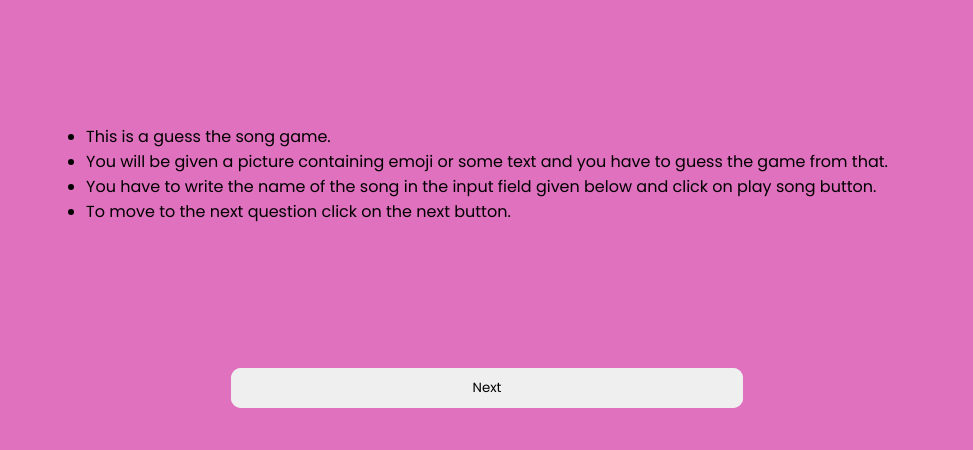
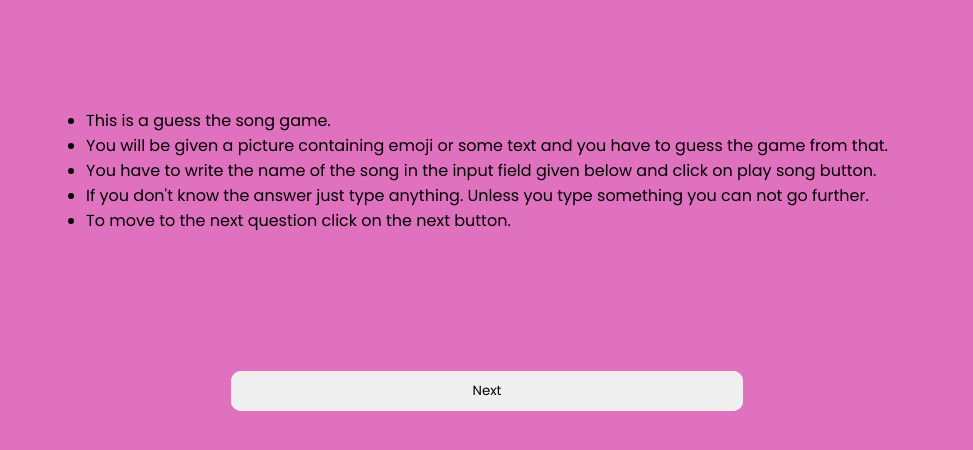
Before and after one commit to Azzpect/GuessTheSong, a plain HTML site: page index.html in a window 1280 px wide. Shown: the part 320-770 px from the top of the page, without its empty margins (153-1126 px from the left). Drawn offline with Linux system fonts and the light colour scheme.

Commit message:
added rule

```diff
--- a/index.html
+++ b/index.html
@@ -14,6 +14,7 @@
             <li>This is a guess the song game.</li>
             <li>You will be given a picture containing emoji or some text and you have to guess the game from that.</li>
             <li>You have to write the name of the song in the input field given below and click on play song button.</li>
+            <li>If you don't know the answer just type anything. Unless you type something you can not go further.</li>
             <li>To move to the next question click on the next button.</li>
         </ul>
     </div>
```
